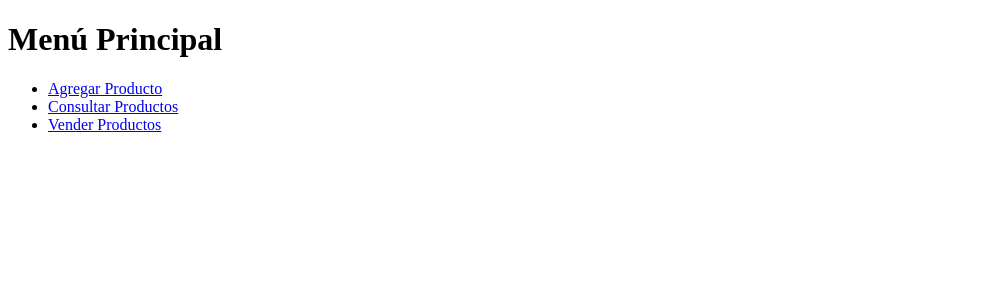
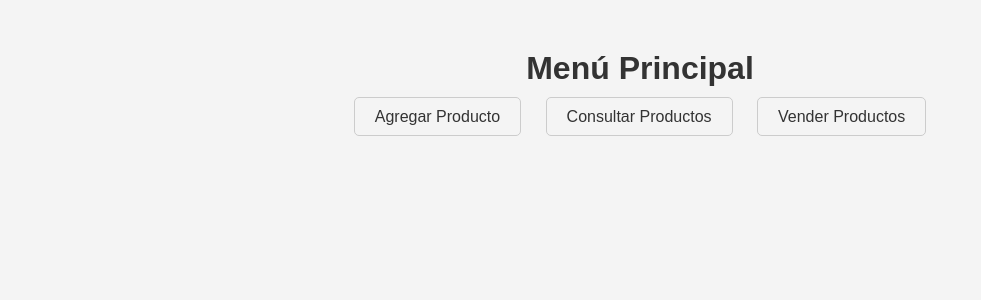
Before and after one commit to RodrigoGarcia96/proyecto, a PHP site: page /menu.php in a window 1280 px wide. Shown: the top 300 px of the page, without its empty margins (0-981 px from the left). Run offline with PHP 8.4, Linux system fonts and the light colour scheme.

Commit message:
Agregue estilo al menu

```diff
--- a/menu.php
+++ b/menu.php
@@ -5,6 +5,47 @@
     <meta http-equiv="X-UA-Compatible" content="IE=edge">
     <meta name="viewport" content="width=device-width, initial-scale=1.0">
     <title>Menú</title>
+    <style>
+        body {
+    font-family: Arial, sans-serif;
+    margin: 0;
+    padding: 0;
+    background-color: #f4f4f4;
+}
+
+h1 {
+    text-align: center;
+    margin-top: 50px;
+    color: #333;
+}
+
+ul {
+    list-style-type: none;
+    margin: 0;
+    padding: 0;
+    text-align: center;
+}
+
+li {
+    display: inline-block;
+    margin: 0 10px;
+}
+
+a {
+    text-decoration: none;
+    color: #333;
+    padding: 10px 20px;
+    border: 1px solid #ccc;
+    border-radius: 5px;
+    transition: background-color 0.3s;
+}
+
+a:hover {
+    background-color: #007bff;
+    color: #fff;
+}
+
+    </style>
 </head>
 <body>
     <h1>Menú Principal</h1>
```
